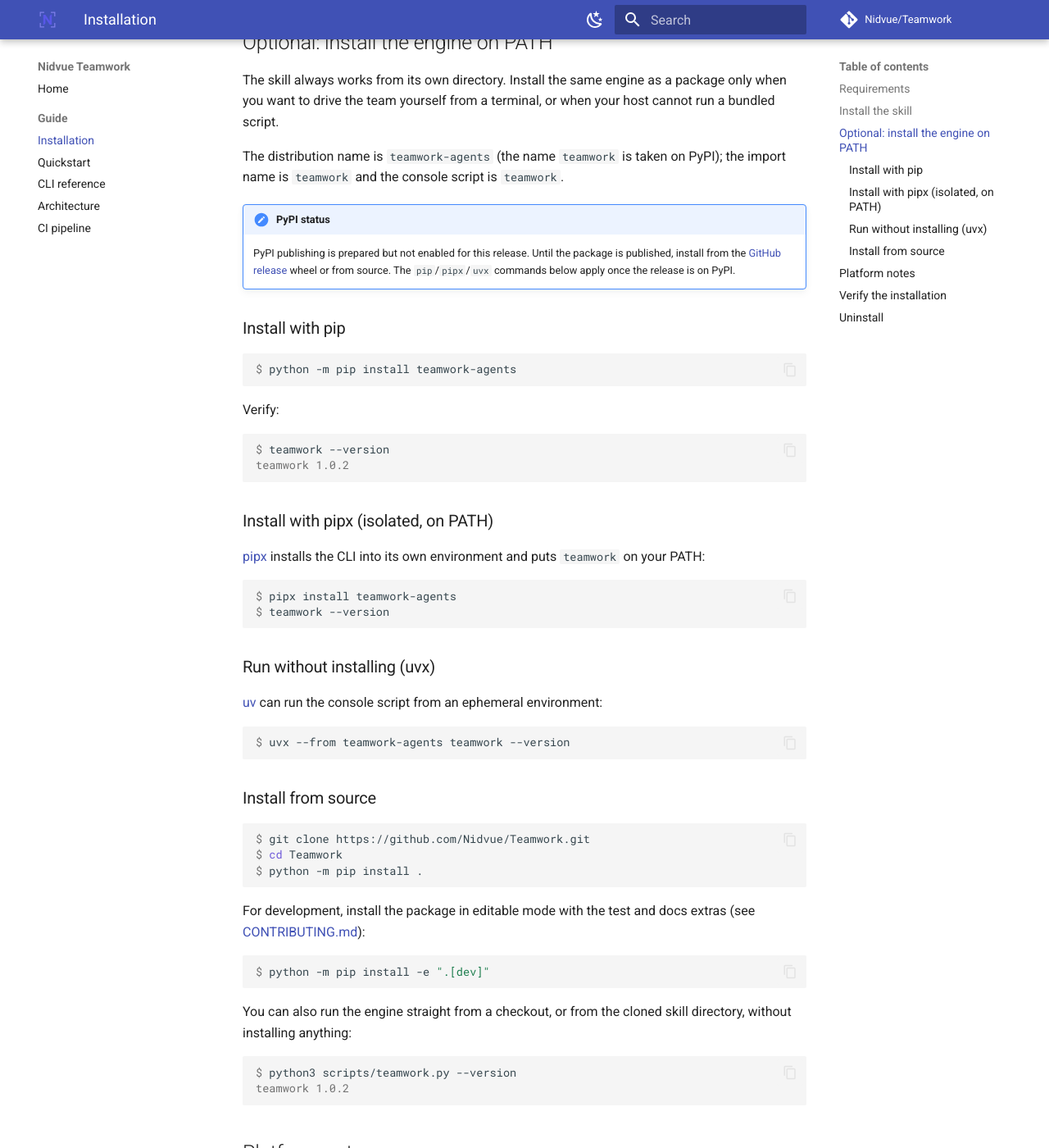
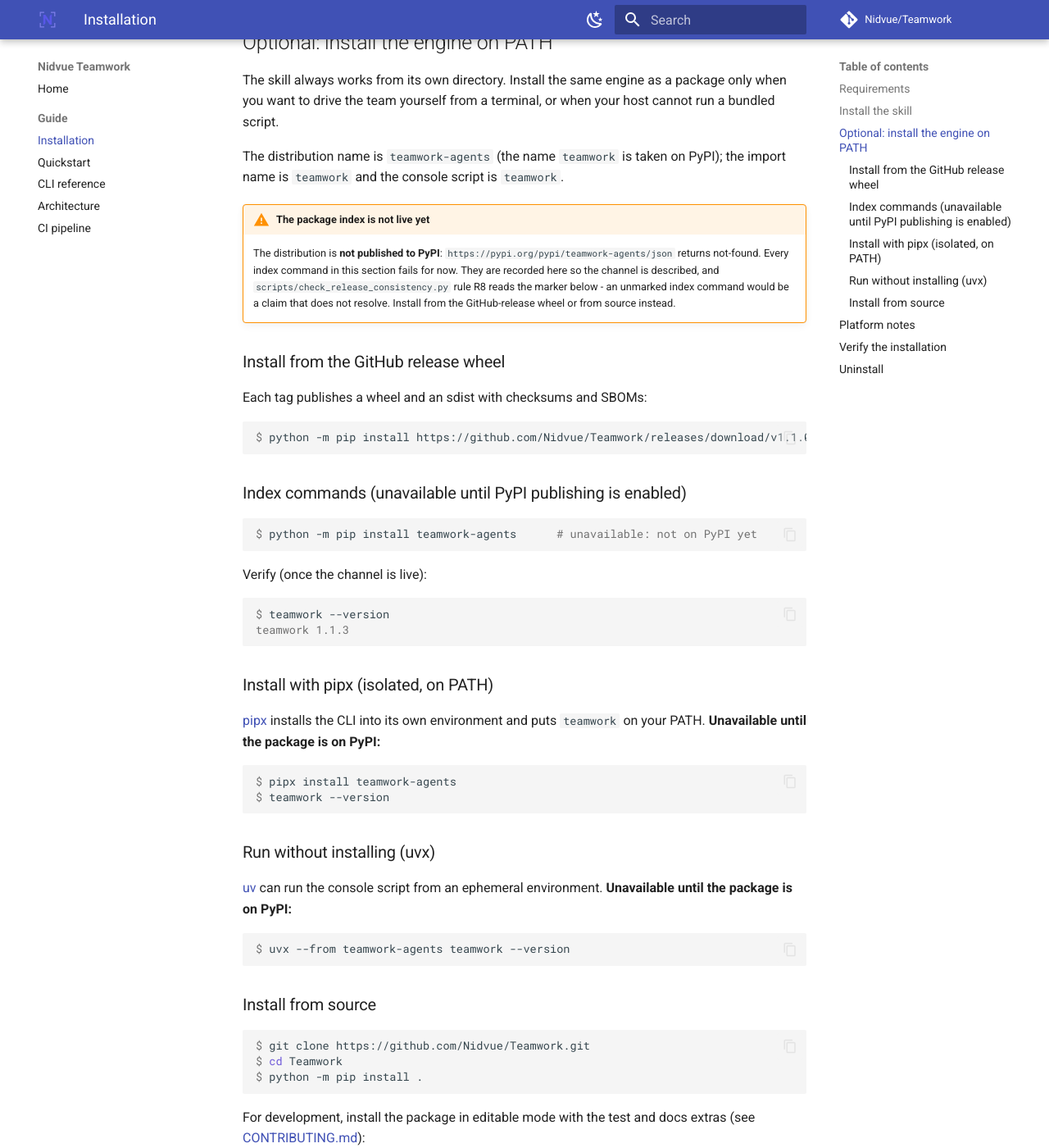
Before and after one commit to Nidvue/Teamwork, an MkDocs documentation site: the page built from docs/guide/install.md, in a window 1280 px wide and 1400 px high, scrolled down 1983 px. Shown: the whole window at 82% size. Built offline with MkDocs 1.6.1 and Material for MkDocs 9.7.7, drawn with Linux system fonts in a browser that asks for light colours; comment, search, counter and statistics services are not loaded; some of the changed text lies outside the part shown.

Commit message:
docs(release): README.md and docs/guide/install.md: from-source and GitHub-release-whee
Task: T-0061
Role: CEO
Producers: CEO
Goal: Make every install and version claim in the prose true
Deliverable: README.md and docs/guide/install.md: from-source and GitHub-release-wheel installs first, PyPI commands marked channel-unavailable with the marker R8 reads, stale 1.0.2 sample output replaced with 1.1.3, the --branch pin moved from the dead v1.0.2 to v1.1.0
Why: Measured: https://pypi.org/pypi/teamwork-agents/json returns not-found, so pip/pipx/uvx install commands fail for the reader, and the docs printed teamwork 1.0.2 while version.py said 1.1.2
Status: claims now match the measured package index and the real version
Result: teamwork.py links -> # issues: 0; ruff check -> All checks passed; pytest tests/unit/test_skill_contracts.py tests/unit/test_traceability_matrix.py tests/acceptance -> 100 passed, 1 skipped

Acting role: CEO

````diff
--- a/docs/guide/install.md
+++ b/docs/guide/install.md
@@ -84,7 +84,7 @@
 
     After a refresh, **reload the skill** (restart the host session, or re-scan
     skills) so the new ``SKILL.md`` is read - the command prints that reminder
-    whenever it wrote something. Pin a tag (`--branch v1.0.2`) when you want a
+    whenever it wrote something. Pin a tag (`--branch v1.1.0`) when you want a
     fixed protocol revision instead of `main`.
 
 ## Optional: install the engine on PATH
@@ -96,30 +96,42 @@
 The distribution name is `teamwork-agents` (the name `teamwork` is taken on
 PyPI); the import name is `teamwork` and the console script is `teamwork`.
 
-!!! note "PyPI status"
-    PyPI publishing is prepared but not enabled for this release. Until the
-    package is published, install from the [GitHub release](https://github.com/Nidvue/Teamwork/releases)
-    wheel or from source. The `pip`/`pipx`/`uvx` commands below apply once the
-    release is on PyPI.
+!!! warning "The package index is not live yet"
+    The distribution is **not published to PyPI**:
+    `https://pypi.org/pypi/teamwork-agents/json` returns not-found. Every index
+    command in this section fails for now. They are recorded here so the channel
+    is described, and `scripts/check_release_consistency.py` rule R8 reads the
+    marker below - an unmarked index command would be a claim that does not
+    resolve. Install from the GitHub-release wheel or from source instead.
 
-### Install with pip
+### Install from the GitHub release wheel
+
+Each tag publishes a wheel and an sdist with checksums and SBOMs:
 
 ```console
-$ python -m pip install teamwork-agents
+$ python -m pip install https://github.com/Nidvue/Teamwork/releases/download/v1.1.0/teamwork_agents-1.1.0-py3-none-any.whl
 ```
 
-Verify:
+### Index commands (unavailable until PyPI publishing is enabled)
+
+<!-- release-consistency: channel-unavailable -->
+```console
+$ python -m pip install teamwork-agents      # unavailable: not on PyPI yet
+```
+
+Verify (once the channel is live):
 
 ```console
 $ teamwork --version
-teamwork 1.0.2
+teamwork 1.1.3
 ```
 
 ### Install with pipx (isolated, on PATH)
 
 [pipx](https://pipx.pypa.io/) installs the CLI into its own environment and puts
-`teamwork` on your PATH:
+`teamwork` on your PATH. **Unavailable until the package is on PyPI:**
 
+<!-- release-consistency: channel-unavailable -->
 ```console
 $ pipx install teamwork-agents
 $ teamwork --version
@@ -128,8 +140,9 @@
 ### Run without installing (uvx)
 
 [uv](https://docs.astral.sh/uv/) can run the console script from an ephemeral
-environment:
+environment. **Unavailable until the package is on PyPI:**
 
+<!-- release-consistency: channel-unavailable -->
 ```console
 $ uvx --from teamwork-agents teamwork --version
 ```
@@ -154,7 +167,7 @@
 
 ```console
 $ python3 scripts/teamwork.py --version
-teamwork 1.0.2
+teamwork 1.1.3
 ```
 
 ## Platform notes
@@ -163,8 +176,9 @@
 
     Use `python3` if `python` is not on PATH. No system packages are needed.
 
+    <!-- release-consistency: channel-unavailable -->
     ```console
-    $ python3 -m pip install teamwork-agents
+    $ python3 -m pip install teamwork-agents   # unavailable: not on PyPI yet
     ```
 
 === "macOS"
@@ -172,9 +186,10 @@
     Use the python.org installer or Homebrew Python. If `pip` refuses with an
     "externally managed environment" error, use `pipx` or a virtual environment.
 
+    <!-- release-consistency: channel-unavailable -->
     ```console
     $ python3 -m venv .venv && . .venv/bin/activate
-    $ python -m pip install teamwork-agents
+    $ python -m pip install teamwork-agents   # unavailable: not on PyPI yet
     ```
 
 === "Windows"
@@ -182,8 +197,9 @@
     Use the Python launcher or PowerShell. Quote the extras when installing from
     source.
 
+    <!-- release-consistency: channel-unavailable -->
     ```powershell
-    PS> py -m pip install teamwork-agents
+    PS> py -m pip install teamwork-agents   # unavailable: not on PyPI yet
     PS> py -m pip install -e ".[dev]"
     ```
 
@@ -201,7 +217,7 @@
   PASS  stop-condition gate    ok
 
 teamwork selftest: 5/5 checks passed
-  version:   1.0.2
+  version:   1.1.3
   python:    3.12.13 (posix)
   skill:     /path/to/Teamwork
 ```
````
Also changed, not shown: README.md (+26 -17 lines).
